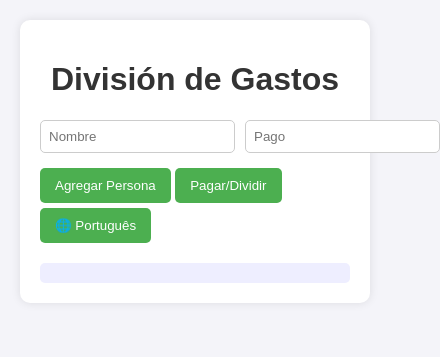
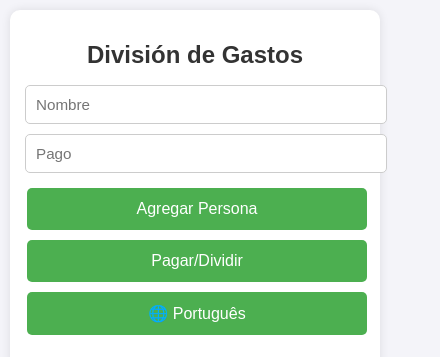
Before and after one commit to nico-flores/Divisor_de_gastos, a plain HTML site: page index.html in a window 390 px wide. Both pictures are taken after a click on the button "Agregar Persona". Shown: the whole page, 440 px wide, since content can reach past the window. Drawn offline with Linux system fonts and the light colour scheme.

Commit message:
Update styles.css

```diff
--- a/styles.css
+++ b/styles.css
@@ -8,6 +8,7 @@ body {
 h1 {
   text-align: center;
   color: #333;
+  font-size: 1.8rem;
 }
 
 .container {
@@ -27,19 +28,22 @@ h1 {
 
 input[type="text"], input[type="number"] {
   flex: 1;
-  padding: 8px;
+  padding: 10px;
   border: 1px solid #ccc;
   border-radius: 5px;
+  font-size: 1rem;
 }
 
 button {
   background: #4CAF50;
   color: white;
   border: none;
-  padding: 10px 15px;
+  padding: 12px 18px;
   border-radius: 5px;
   cursor: pointer;
-  margin-top: 5px;
+  margin: 5px 2px;
+  font-size: 1rem;
+  transition: 0.2s;
 }
 
 button:hover {
@@ -52,3 +56,37 @@ button:hover {
   background: #eef;
   border-radius: 5px;
 }
+
+/* 📱 Responsive para móviles */
+@media (max-width: 600px) {
+  body {
+    padding: 10px;
+  }
+
+  .container {
+    padding: 15px;
+  }
+
+  .person {
+    flex-direction: column;
+  }
+
+  input[type="text"], input[type="number"] {
+    width: 100%;
+    font-size: 0.95rem;
+  }
+
+  button {
+    width: 100%;
+    font-size: 1rem;
+    padding: 12px;
+  }
+
+  h1 {
+    font-size: 1.5rem;
+  }
+
+  #result {
+    font-size: 0.95rem;
+  }
+}
```
